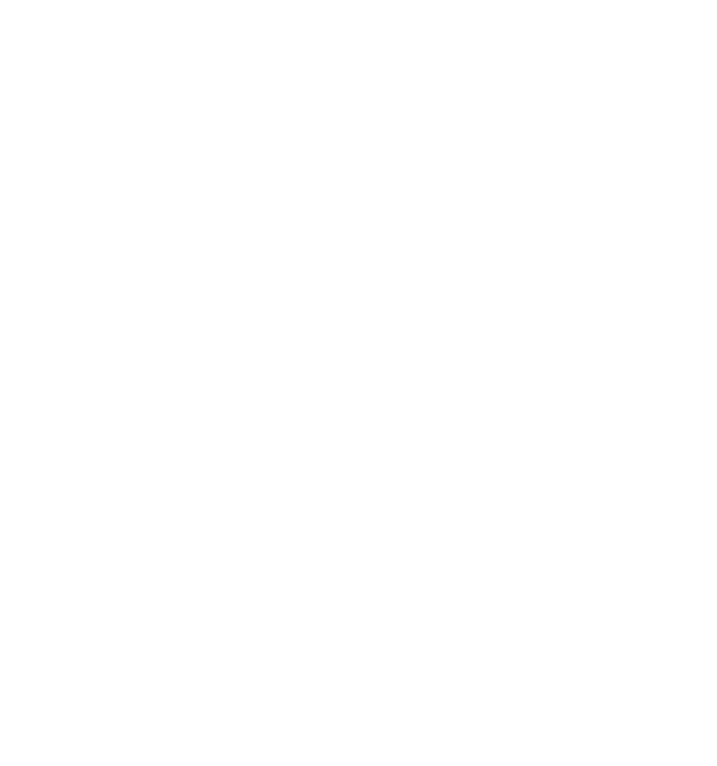
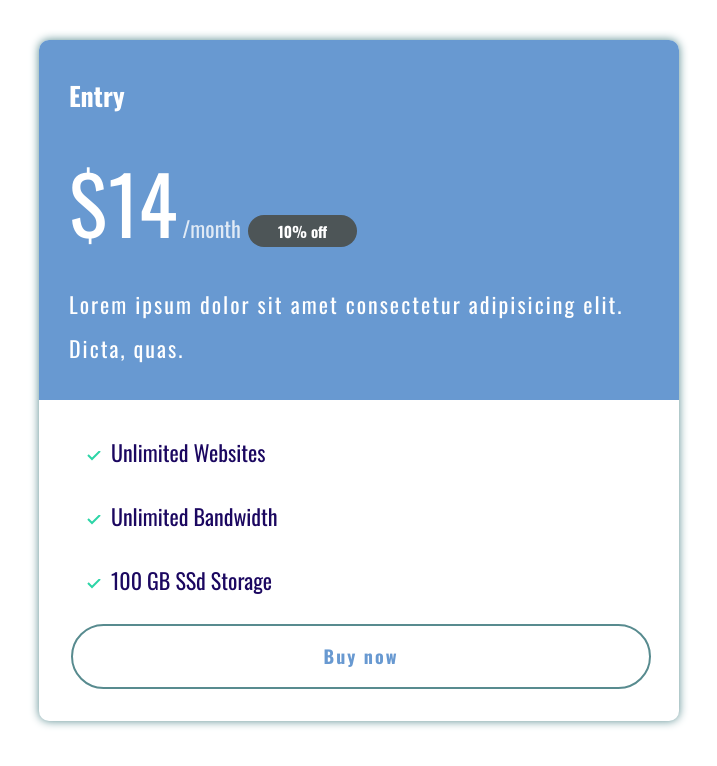
Before and after one commit to Rogsahil10/KMRealEstate, a plain HTML site: page home.html in a window 1280 px wide. Shown: the whole page, without its empty margins (281-998 px from the left). Drawn offline with nearby package versions, Linux system fonts and the light colour scheme.

Commit message:
added plans

```diff
--- a/home.html
+++ b/home.html
@@ -11,9 +11,35 @@
       rel="stylesheet"
     />
     <link rel="stylesheet" href="/styles/normalize css.css" />
-    <link rel="stylesheet" href="/styles/style.css" />
+    <link rel="stylesheet" href="styles/style.css" />
 
     <title>Document</title>
   </head>
-  <body></body>
+  <body>
+    <div class="demo" style="width: 50%; margin: 40px auto">
+      <div class="plan">
+        <div class="card card--primary">
+          <header class="card__header">
+            <h3 class="plan__name">Entry</h3>
+            <span class="plan__price">$14</span>
+            <span class="plan__period">/month</span>
+            <span class="badge badge--secondary badge--small">10% off</span>
+            <span class="plan__description">
+              Lorem ipsum dolor sit amet consectetur adipisicing elit. Dicta,
+              quas.
+            </span>
+          </header>
+
+          <div class="card__body">
+            <ul class="list list--tick">
+              <li class="list__item">Unlimited Websites</li>
+              <li class="list__item">Unlimited Bandwidth</li>
+              <li class="list__item">100 GB SSd Storage</li>
+            </ul>
+            <button class="btn btn--purchase btn--block">Buy now</button>
+          </div>
+        </div>
+      </div>
+    </div>
+  </body>
 </html>
--- a/styles/style.css
+++ b/styles/style.css
@@ -89,7 +89,7 @@ p {
 /*-----------------badges---------*/
 .badge {
   border-radius: var(--border-radius);
-  font-size: 2rem;
+  font-size: 3rem;
   font-weight: 700;
   padding: 0.5rem 3rem;
   white-space: nowrap;
@@ -104,14 +104,14 @@ p {
   color: white;
 }
 .badge--small {
-  font-size: 1.6rem;
+  font-size: 2rem;
 }
 @media screen and (min-width: 1024px) {
   .badge {
-    font-size: 1.4rem;
+    font-size: 2rem;
   }
   .badge--small {
-    font-size: 1.2rem;
+    font-size: 1.5rem;
   }
 }
 /*----------lists--------------*/
@@ -169,9 +169,9 @@ p {
   color: white;
 }
 .btn--purchase {
-  color: var(--color-body);
+  color: var(--color-primary);
   background: white;
-  border: 2px solid --color-border;
+  border: 2px solid var(--color-border);
 }
 
 /*--------foucs and hover--------*/
@@ -190,7 +190,8 @@ p {
 
 .btn--purchase:focus,
 .btn--purchase:hover {
-  background: #767186;
+  background: var(--color-primary);
+
   color: white;
 }
 /*--------------inputs----------*/
@@ -264,3 +265,28 @@ p {
   color: white;
   background: var(--color-secondary);
 }
+
+/*---plans---*/
+
+.plan__name {
+  color: white;
+  margin: 0;
+}
+.plan__price {
+  font-size: 8rem;
+}
+.plan__period {
+  opacity: 80%;
+  margin-right: 2px;
+}
+.plan__description {
+  display: block;
+  letter-spacing: 2px;
+  margin-bottom: 0;
+}
+.plan .list__item {
+  margin-bottom: 2rem;
+}
+.plan .list--tick {
+  margin: 0;
+}
```
Also changed, not shown: page_items/plan.html (added, +22 -0 lines), page_items/badges.html (renamed from styles/page_items/badges.html), page_items/buttons.html (renamed from styles/page_items/buttons.html), page_items/card-component.html (renamed from styles/page_items/card-component.html), page_items/icons.html (renamed from styles/page_items/icons.html), page_items/input_group.html (renamed from styles/page_items/input_group.html), page_items/links-arrow.html (renamed from styles/page_items/links-arrow.html), page_items/lists.html (renamed from styles/page_items/lists.html).
